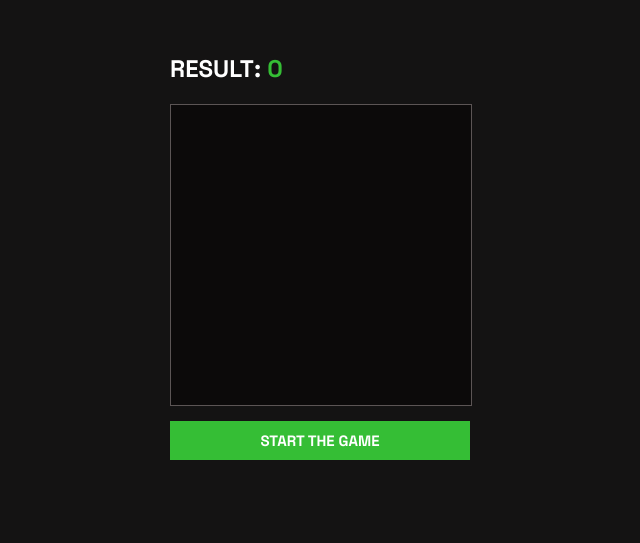
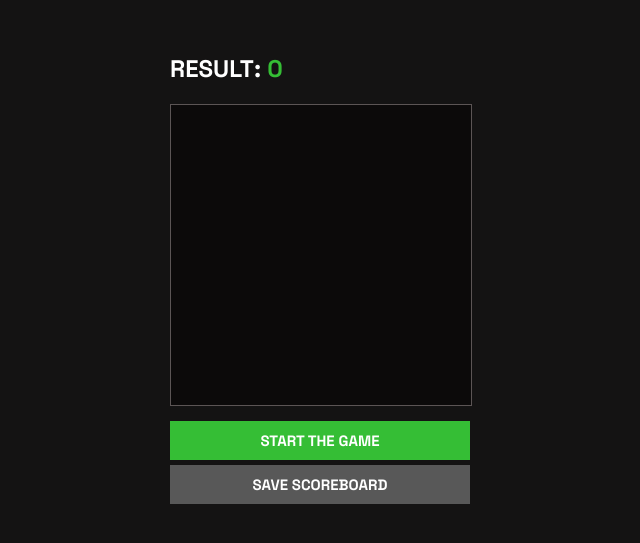
Before and after one commit to marcoshenrique-dev/space-invaders, a plain HTML site: page game.html in a window 1280 px wide. Shown: the part 125-668 px from the top of the page, without its empty margins (319-959 px from the left). Drawn offline with Linux system fonts and the light colour scheme.

Commit message:
feat: adicionando scoreboard

```diff
--- a/index.html
+++ b/game.html
@@ -1,10 +1,10 @@
 <!DOCTYPE html>
-<html lang="en">
+<html lang="pt-br">
 <head>
   <meta charset="UTF-8">
   <meta http-equiv="X-UA-Compatible" content="IE=edge">
   <meta name="viewport" content="width=device-width, initial-scale=1.0">
-  <link rel="stylesheet" href="styles.css">
+  <link rel="stylesheet" href="game.styles.css">
   <title>Space invaders</title>
 </head>
 <body>
@@ -18,9 +18,10 @@
     </div>
 
     <button class="start" onclick="start()">START THE GAME</button>
+    <button class="scoreboard" onclick="save()">SAVE SCOREBOARD </button>
 
   </section>
 
-    <script src="app.js"></script>
+    <script src="script.js"></script>
 </body>
 </html>
--- a/styles.css
+++ b/game.styles.css
@@ -92,3 +92,18 @@ section h1 {
 .restart {
   background-color: rgb(190, 53, 53);
 }
+
+.scoreboard {
+  display: block;
+  width: 300px;
+  padding: 10px;
+  margin-top: 5px;
+  border: 0;
+  color: white;
+
+  font-weight: bold;
+  font-size: 15px;
+
+  cursor: pointer;
+  background-color: rgb(88, 88, 88);
+}
--- /dev/null
+++ b/placar.styles.css
@@ -0,0 +1,29 @@
+@import url('https://fonts.googleapis.com/css2?family=Space+Grotesk:wght@300;400;500;600;700&display=swap');
+
+* {
+  font-family: 'Space Grotesk', sans-serif;
+}
+
+body {
+  background-color: #141313;
+
+  display: flex;
+  flex-direction: column;
+
+  flex: 1;
+
+  padding-left: 20px;
+
+  align-items: flex-start;
+  justify-content: center;
+
+}
+
+h1 {
+  color: rgb(53, 190, 53);
+}
+
+li {
+  color: white;
+  font-size: 20px;
+}
--- a/app.js
+++ b/script.js
@@ -217,3 +217,26 @@ function execute() {
 
   document.addEventListener('keydown', shoot) // listerner para ouvir botão de seta
 }
+
+function save() {
+  const name = window.prompt("enter the name of your save");
+
+  if(name === null) {
+    return;
+  }
+
+  let scoreboard = localStorage.getItem("placar");
+
+  if(scoreboard === null){
+    scoreboard = [];
+  } else {
+    scoreboard = JSON.parse(scoreboard);
+  }
+
+  scoreboard.push({
+    name,
+    result: results
+  });
+
+  localStorage.setItem("placar", JSON.stringify(scoreboard));
+}
```
Also changed, not shown: placar.html (added, +20 -0 lines), placar.js (added, +15 -0 lines).
